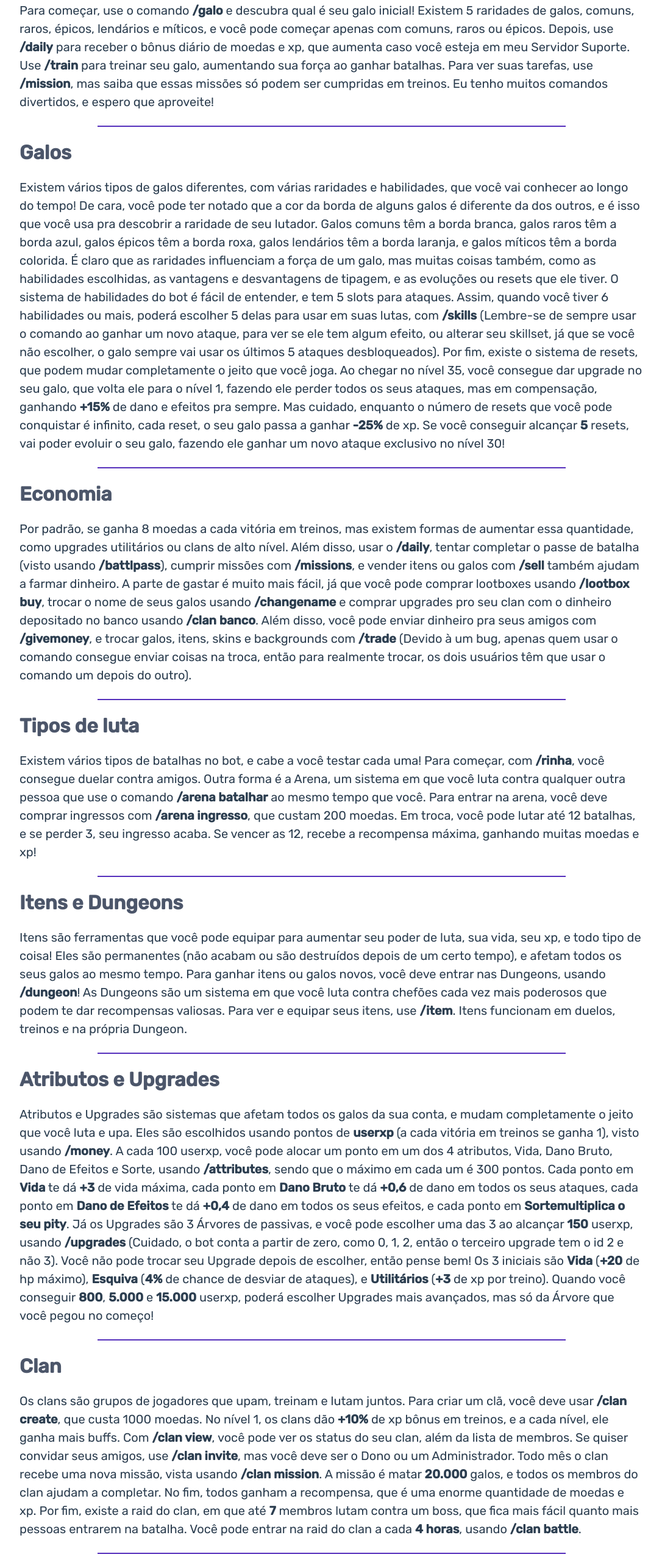
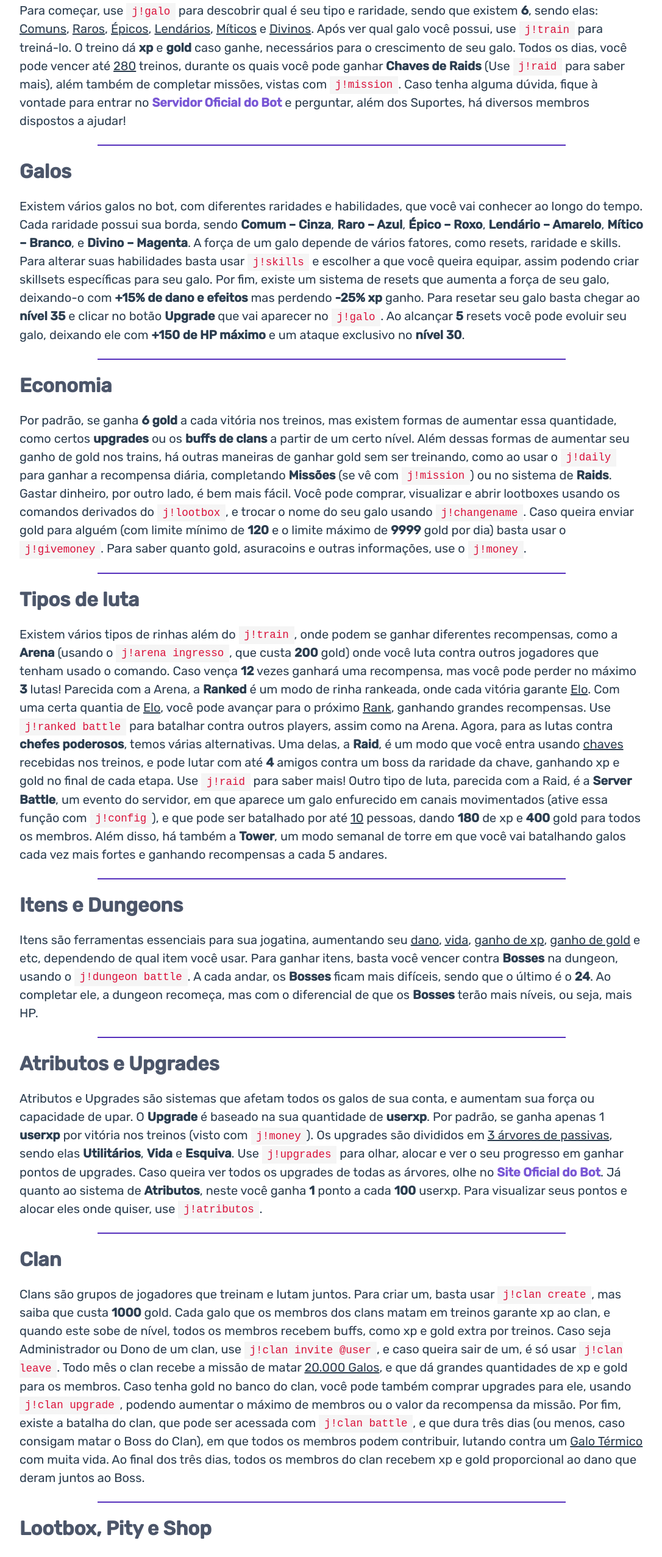
Before and after one commit to Acnologla/asura-site, a Vue app: page /tutorial in a window 1280 px wide. Shown: the part 180-2733 px from the top of the page at 61% size, without its empty margins (96-1182 px from the left). Built offline with nearby package versions, Linux system fonts and the light colour scheme.

Commit message:
Finished trade update

```diff
--- a/src/trade/websocket.js
+++ b/src/trade/websocket.js
@@ -3,7 +3,7 @@ let w = {
 };
 
 export const connect = (token, messageCallback) => {
-  const ws = new WebSocket(`ws://localhost:80/ws?token=${token}`);
+  const ws = new WebSocket(`wss://trade.asurabot.com.br/ws?token=${token}`);
 
   ws.onopen = () => {
     console.log("connected");
--- a/src/views/Donate.vue
+++ b/src/views/Donate.vue
@@ -43,7 +43,7 @@
           class="column is-three-quarters-mobile is-half-tablet is-one-third-desktop is-half-tablet is-one-third-desktop is-one-fifth-fullhd"
         >
           <DonateCard
-            price="R$ 10 a cada 8000 moedas"
+            price="R$ 10 a cada 10000 moedas"
             description="Comprar dinheiro avulsamente na sua conta."
             title="Compra de dinheiro"
           />
@@ -52,7 +52,7 @@
           class="column is-three-quarters-mobile is-half-tablet is-one-third-desktop is-one-fifth-fullhd"
         >
           <DonateCard
-            price="R$ 10 a cada 5000 Xp"
+            price="R$ 10 a cada 6500 Xp"
             description="Comprar Xp avulsamente na sua conta."
             title="Compra de Xp"
           />
@@ -70,7 +70,7 @@
           class="column is-three-quarters-mobile is-half-tablet is-one-third-desktop is-one-fifth-fullhd"
         >
           <DonateCard
-            price="R$ 10 a cada 1500 UserXp"
+            price="R$ 10 a cada 2000 UserXp"
             description="Comprar UserXp avulsamente na sua conta."
             title="Compra de UserXp"
           />
--- a/src/views/Home.vue
+++ b/src/views/Home.vue
@@ -103,6 +103,10 @@
   .invite {
     margin-right: 0px !important;
   }
+  .title {
+    margin-bottom: 30px !important;
+  }
+
   .arrow {
     top: 82vh;
   }
--- a/src/views/RinhaTutorial.vue
+++ b/src/views/RinhaTutorial.vue
@@ -3,16 +3,26 @@
     <section>
       <h2 class="title">Como jogar</h2>
       <p class="aboutDescription">
-        Para começar, use o comando <span class="bold">/galo</span> e descubra
-        qual é seu galo inicial! Existem 5 raridades de galos, comuns, raros,
-        épicos, lendários e míticos, e você pode começar apenas com comuns,
-        raros ou épicos. Depois, use <span class="bold">/daily</span> para
-        receber o bônus diário de moedas e xp, que aumenta caso você esteja em
-        meu Servidor Suporte. Use <span class="bold">/train</span> para treinar
-        seu galo, aumentando sua força ao ganhar batalhas. Para ver suas
-        tarefas, use <span class="bold">/mission</span>, mas saiba que essas
-        missões só podem ser cumpridas em treinos. Eu tenho muitos comandos
-        divertidos, e espero que aproveite!
+        Para começar, use <code>j!galo</code> para descobrir qual é seu tipo e
+        raridade, sendo que existem <span class="bold">6</span>, sendo elas:
+        <span class="underline">Comuns</span>,
+        <span class="underline">Raros</span>,
+        <span class="underline">Épicos</span>,
+        <span class="underline">Lendários</span>,
+        <span class="underline">Míticos</span> e
+        <span class="underline">Divinos</span>. Após ver qual galo você possui,
+        use <code>j!train</code> para treiná-lo. O treino dá
+        <span class="bold">xp</span> e <span class="bold">gold</span> caso
+        ganhe, necessários para o crescimento de seu galo. Todos os dias, você
+        pode vencer até <span class="underline">280</span> treinos, durante os
+        quais você pode ganhar <span class="bold">Chaves de Raids</span> (Use
+        <code>j!raid</code> para saber mais), além também de completar missões,
+        vistas com <code>j!mission</code>. Caso tenha alguma dúvida, fique à
+        vontade para entrar no
+        <a href="https://discord.gg/eYr8mPGAJr" target="_blank"
+          ><span class="bold">Servidor Oficial do Bot</span></a
+        >
+        e perguntar, além dos Suportes, há diversos membros dispostos a ajudar!
       </p>
     </section>
     <hr
@@ -21,31 +31,26 @@
     <section>
       <h2 class="title">Galos</h2>
       <p class="aboutDescription">
-        Existem vários tipos de galos diferentes, com várias raridades e
-        habilidades, que você vai conhecer ao longo do tempo! De cara, você pode
-        ter notado que a cor da borda de alguns galos é diferente da dos outros,
-        e é isso que você usa pra descobrir a raridade de seu lutador. Galos
-        comuns têm a borda branca, galos raros têm a borda azul, galos épicos
-        têm a borda roxa, galos lendários têm a borda laranja, e galos míticos
-        têm a borda colorida. É claro que as raridades influenciam a força de um
-        galo, mas muitas coisas também, como as habilidades escolhidas, as
-        vantagens e desvantagens de tipagem, e as evoluções ou resets que ele
-        tiver. O sistema de habilidades do bot é fácil de entender, e tem 5
-        slots para ataques. Assim, quando você tiver 6 habilidades ou mais,
-        poderá escolher 5 delas para usar em suas lutas, com
-        <span class="bold">/skills</span> (Lembre-se de sempre usar o comando ao
-        ganhar um novo ataque, para ver se ele tem algum efeito, ou alterar seu
-        skillset, já que se você não escolher, o galo sempre vai usar os últimos
-        5 ataques desbloqueados). Por fim, existe o sistema de resets, que podem
-        mudar completamente o jeito que você joga. Ao chegar no nível 35, você
-        consegue dar upgrade no seu galo, que volta ele para o nível 1, fazendo
-        ele perder todos os seus ataques, mas em compensação, ganhando
-        <span class="bold">+15%</span> de dano e efeitos pra sempre. Mas
-        cuidado, enquanto o número de resets que você pode conquistar é
-        infinito, cada reset, o seu galo passa a ganhar
-        <span class="bold">-25%</span> de xp. Se você conseguir alcançar
-        <span class="bold">5</span> resets, vai poder evoluir o seu galo,
-        fazendo ele ganhar um novo ataque exclusivo no nível 30!
+        Existem vários galos no bot, com diferentes raridades e habilidades, que
+        você vai conhecer ao longo do tempo. Cada raridade possui sua borda,
+        sendo <span class="bold">Comum – Cinza</span>,
+        <span class="bold">Raro – Azul</span>,
+        <span class="bold">Épico – Roxo</span>,
+        <span class="bold">Lendário – Amarelo</span>,
+        <span class="bold">Mítico – Branco</span>, e
+        <span class="bold">Divino – Magenta</span>. A força de um galo depende
+        de vários fatores, como resets, raridade e skills. Para alterar suas
+        habilidades basta usar <code>j!skills</code> e escolher a que você
+        queira equipar, assim podendo criar skillsets específicas para seu galo.
+        Por fim, existe um sistema de resets que aumenta a força de seu galo,
+        deixando-o com <span class="bold">+15% de dano e efeitos</span> mas
+        perdendo <span class="bold">-25% xp</span> ganho. Para resetar seu galo
+        basta chegar ao <span class="bold">nível 35</span> e clicar no botão
+        <span class="bold">Upgrade</span> que vai aparecer no
+        <code>j!galo</code>. Ao alcançar <span class="bold">5</span> resets você
+        pode evoluir seu galo, deixando ele com
+        <span class="bold">+150 de HP máximo</span> e um ataque exclusivo no
+        <span class="bold">nível 30</span>.
       </p>
     </section>
     <hr
@@ -54,23 +59,23 @@
     <section>
       <h2 class="title">Economia</h2>
       <p class="aboutDescription">
-        Por padrão, se ganha 8 moedas a cada vitória em treinos, mas existem
-        formas de aumentar essa quantidade, como upgrades utilitários ou clans
-        de alto nível. Além disso, usar o <span class="bold">/daily</span>,
-        tentar completar o passe de batalha (visto usando
-        <span class="bold">/battlpass</span>), cumprir missões com
-        <span class="bold">/missions</span>, e vender itens ou galos com
-        <span class="bold">/sell</span> também ajudam a farmar dinheiro. A parte
-        de gastar é muito mais fácil, já que você pode comprar lootboxes usando
-        <span class="bold">/lootbox buy</span>, trocar o nome de seus galos
-        usando <span class="bold">/changename</span> e comprar upgrades pro seu
-        clan com o dinheiro depositado no banco usando
-        <span class="bold">/clan banco</span>. Além disso, você pode enviar
-        dinheiro pra seus amigos com <span class="bold">/givemoney</span>, e
-        trocar galos, itens, skins e backgrounds com
-        <span class="bold">/trade</span> (Devido à um bug, apenas quem usar o
-        comando consegue enviar coisas na troca, então para realmente trocar, os
-        dois usuários têm que usar o comando um depois do outro).
+        Por padrão, se ganha <span class="bold">6 gold</span> a cada vitória nos
+        treinos, mas existem formas de aumentar essa quantidade, como certos
+        <span class="bold">upgrades</span> ou os
+        <span class="bold">buffs de clans</span> a partir de um certo nível.
+        Além dessas formas de aumentar seu ganho de gold nos trains, há outras
+        maneiras de ganhar gold sem ser treinando, como ao usar o
+        <code>j!daily</code> para ganhar a recompensa diária, completando
+        <span class="bold">Missões</span> (se vê com <code>j!mission</code>) ou
+        no sistema de <span class="bold">Raids</span>. Gastar dinheiro, por
+        outro lado, é bem mais fácil. Você pode comprar, visualizar e abrir
+        lootboxes usando os comandos derivados do <code>j!lootbox</code>, e
+        trocar o nome do seu galo usando <code>j!changename</code>. Caso queira
+        enviar gold para alguém (com limite mínimo de
+        <span class="bold">120</span> e o limite máximo de
+        <span class="bold">9999</span> gold por dia) basta usar o
+        <code>j!givemoney</code>. Para saber quanto gold, asuracoins e outras
+        informações, use o <code>j!money</code>.
       </p>
     </section>
     <hr
@@ -79,16 +84,34 @@
     <section>
       <h2 class="title">Tipos de luta</h2>
       <p class="aboutDescription">
-        Existem vários tipos de batalhas no bot, e cabe a você testar cada uma!
-        Para começar, com <span class="bold">/rinha</span>, você consegue duelar
-        contra amigos. Outra forma é a Arena, um sistema em que você luta contra
-        qualquer outra pessoa que use o comando
-        <span class="bold">/arena batalhar</span> ao mesmo tempo que você. Para
-        entrar na arena, você deve comprar ingressos com
-        <span class="bold">/arena ingresso</span>, que custam 200 moedas. Em
-        troca, você pode lutar até 12 batalhas, e se perder 3, seu ingresso
-        acaba. Se vencer as 12, recebe a recompensa máxima, ganhando muitas
-        moedas e xp!
+        Existem vários tipos de rinhas além do <code>j!train</code>, onde podem
+        se ganhar diferentes recompensas, como a
+        <span class="bold">Arena</span> (usando o <code>j!arena ingresso</code>,
+        que custa <span class="bold">200</span> gold) onde você luta contra
+        outros jogadores que tenham usado o comando. Caso vença
+        <span class="bold">12</span> vezes ganhará uma recompensa, mas você pode
+        perder no máximo <span class="bold">3</span> lutas! Parecida com a
+        Arena, a <span class="bold">Ranked</span> é um modo de rinha rankeada,
+        onde cada vitória garante <span class="underline">Elo</span>. Com uma
+        certa quantia de <span class="underline">Elo</span>, você pode avançar
+        para o próximo <span class="underline">Rank</span>, ganhando grandes
+        recompensas. Use <code>j!ranked battle</code> para batalhar contra
+        outros players, assim como na Arena. Agora, para as lutas contra
+        <span class="bold">chefes poderosos</span>, temos várias alternativas.
+        Uma delas, a <span class="bold">Raid</span>, é um modo que você entra
+        usando <span class="underline">chaves</span> recebidas nos treinos, e
+        pode lutar com até <span class="bold">4</span> amigos contra um boss da
+        raridade da chave, ganhando xp e gold no final de cada etapa. Use
+        <code>j!raid</code> para saber mais! Outro tipo de luta, parecida com a
+        Raid, é a <span class="bold">Server Battle</span>, um evento do
+        servidor, em que aparece um galo enfurecido em canais movimentados
+        (ative essa função com <code>j!config</code>), e que pode ser batalhado
+        por até <span class="underline">10</span> pessoas, dando
+        <span class="bold">180</span> de xp e <span class="bold">400</span> gold
+        para todos os membros. Além disso, há também a
+        <span class="bold">Tower</span>, um modo semanal de torre em que você
+        vai batalhando galos cada vez mais fortes e ganhando recompensas a cada
+        5 andares.
       </p>
     </section>
     <hr
@@ -97,15 +120,18 @@
     <section>
       <h2 class="title">Itens e Dungeons</h2>
       <p class="aboutDescription">
-        Itens são ferramentas que você pode equipar para aumentar seu poder de
-        luta, sua vida, seu xp, e todo tipo de coisa! Eles são permanentes (não
-        acabam ou são destruídos depois de um certo tempo), e afetam todos os
-        seus galos ao mesmo tempo. Para ganhar itens ou galos novos, você deve
-        entrar nas Dungeons, usando <span class="bold">/dungeon</span>! As
-        Dungeons são um sistema em que você luta contra chefões cada vez mais
-        poderosos que podem te dar recompensas valiosas. Para ver e equipar seus
-        itens, use <span class="bold">/item</span>. Itens funcionam em duelos,
-        treinos e na própria Dungeon.
+        Itens são ferramentas essenciais para sua jogatina, aumentando seu
+        <span class="underline">dano</span>,
+        <span class="underline">vida</span>,
+        <span class="underline">ganho de xp</span>,
+        <span class="underline">ganho de gold</span> e etc, dependendo de qual
+        item você usar. Para ganhar itens, basta você vencer contra
+        <span class="bold">Bosses</span> na dungeon, usando o
+        <code>j!dungeon battle</code>. A cada andar, os
+        <span class="bold">Bosses</span> ficam mais difíceis, sendo que o último
+        é o <span class="bold">24</span>. Ao completar ele, a dungeon recomeça,
+        mas com o diferencial de que os <span class="bold">Bosses</span> terão
+        mais níveis, ou seja, mais HP.
       </p>
     </section>
 
@@ -115,38 +141,23 @@
     <section>
       <h2 class="title">Atributos e Upgrades</h2>
       <p class="aboutDescription">
-        Atributos e Upgrades são sistemas que afetam todos os galos da sua
-        conta, e mudam completamente o jeito que você luta e upa. Eles são
-        escolhidos usando pontos de <span class="bold">userxp</span> (a cada
-        vitória em treinos se ganha 1), visto usando
-        <span class="bold">/money</span>. A cada 100 userxp, você pode alocar um
-        ponto em um dos 4 atributos, Vida, Dano Bruto, Dano de Efeitos e Sorte,
-        usando <span class="bold">/attributes</span>, sendo que o máximo em cada
-        um é 300 pontos. Cada ponto em <span class="bold">Vida</span> te dá
-        <span class="bold">+3</span> de vida máxima, cada ponto em
-        <span class="bold">Dano Bruto</span> te dá
-        <span class="bold">+0,6</span> de dano em todos os seus ataques, cada
-        ponto em <span class="bold">Dano de Efeitos</span> te dá
-        <span class="bold">+0,4</span> de dano em todos os seus efeitos, e cada
-        ponto em <span class="bold">Sorte</span>
-        <span class="bold">multiplica o seu pity</span>. Já os Upgrades são 3
-        Árvores de passivas, e você pode escolher uma das 3 ao alcançar
-        <span class="bold">150</span> userxp, usando
-        <span class="bold">/upgrades</span> (Cuidado, o bot conta a partir de
-        zero, como 0, 1, 2, então o terceiro upgrade tem o id 2 e não 3). Você
-        não pode trocar seu Upgrade depois de escolher, então pense bem! Os 3
-        iniciais são <span class="bold">Vida</span> (<span class="bold"
-          >+20</span
-        >
-        de hp máximo), <span class="bold">Esquiva</span> (<span class="bold"
-          >4%</span
-        >
-        de chance de desviar de ataques), e
-        <span class="bold">Utilitários</span> (<span class="bold">+3</span> de
-        xp por treino). Quando você conseguir <span class="bold">800</span>,
-        <span class="bold">5.000</span> e
-        <span class="bold">15.000</span> userxp, poderá escolher Upgrades mais
-        avançados, mas só da Árvore que você pegou no começo!
+        Atributos e Upgrades são sistemas que afetam todos os galos de sua
+        conta, e aumentam sua força ou capacidade de upar. O
+        <span class="bold">Upgrade</span> é baseado na sua quantidade de
+        <span class="bold">userxp</span>. Por padrão, se ganha apenas 1
+        <span class="bold">userxp</span> por vitória nos treinos (visto com
+        <code>j!money</code>). Os upgrades são divididos em
+        <span class="underline">3 árvores de passivas</span>, sendo elas
+        <span class="bold">Utilitários</span>, <span class="bold">Vida</span> e
+        <span class="bold">Esquiva</span>. Use <code>j!upgrades</code> para
+        olhar, alocar e ver o seu progresso em ganhar pontos de upgrades. Caso
+        queira ver todos os upgrades de todas as árvores, olhe no
+        <a href="https://asurabot.com.br/info" target="_blank"
+          ><span class="bold">Site Oficial do Bot</span></a
+        >. Já quanto ao sistema de <span class="bold">Atributos</span>, neste
+        você ganha <span class="bold">1</span> ponto a cada
+        <span class="bold">100</span> userxp. Para visualizar seus pontos e
+        alocar eles onde quiser, use <code>j!atributos</code>.
       </p>
     </section>
     <hr
@@ -155,22 +166,53 @@
     <section>
       <h2 class="title">Clan</h2>
       <p class="aboutDescription">
-        Os clans são grupos de jogadores que upam, treinam e lutam juntos. Para
-        criar um clã, você deve usar <span class="bold">/clan create</span>, que
-        custa 1000 moedas. No nível 1, os clans dão
-        <span class="bold">+10%</span> de xp bônus em treinos, e a cada nível,
-        ele ganha mais buffs. Com <span class="bold">/clan view</span>, você
-        pode ver os status do seu clan, além da lista de membros. Se quiser
-        convidar seus amigos, use <span class="bold">/clan invite</span>, mas
-        você deve ser o Dono ou um Administrador. Todo mês o clan recebe uma
-        nova missão, vista usando <span class="bold">/clan mission</span>. A
-        missão é matar <span class="bold">20.000</span> galos, e todos os
-        membros do clan ajudam a completar. No fim, todos ganham a recompensa,
-        que é uma enorme quantidade de moedas e xp. Por fim, existe a raid do
-        clan, em que até <span class="bold">7</span> membros lutam contra um
-        boss, que fica mais fácil quanto mais pessoas entrarem na batalha. Você
-        pode entrar na raid do clan a cada <span class="bold">4 horas</span>,
-        usando <span class="bold">/clan battle</span>.
+        Clans são grupos de jogadores que treinam e lutam juntos. Para criar um,
+        basta usar <code>j!clan create</code>, mas saiba que custa
+        <span class="bold">1000</span> gold. Cada galo que os membros dos clans
+        matam em treinos garante xp ao clan, e quando este sobe de nível, todos
+        os membros recebem buffs, como xp e gold extra por treinos. Caso seja
+        Administrador ou Dono de um clan, use <code>j!clan invite @user</code>,
+        e caso queira sair de um, é só usar <code>j!clan leave</code>. Todo mês
+        o clan recebe a missão de matar
+        <span class="underline">20.000 Galos</span>, e que dá grandes
+        quantidades de xp e gold para os membros. Caso tenha gold no banco do
+        clan, você pode também comprar upgrades para ele, usando
+        <code>j!clan upgrade</code>, podendo aumentar o máximo de membros ou o
+        valor da recompensa da missão. Por fim, existe a batalha do clan, que
+        pode ser acessada com <code>j!clan battle</code>, e que dura três dias
+        (ou menos, caso consigam matar o Boss do Clan), em que todos os membros
+        podem contribuir, lutando contra um
+        <span class="underline">Galo Térmico</span> com muita vida. Ao final dos
+        três dias, todos os membros do clan recebem xp e gold proporcional ao
+        dano que deram juntos ao Boss.
+      </p>
+    </section>
+    <hr
+      style="margin-left: 10vw; margin-right: 10vw; background-color: #552fbc"
+    />
+    <section>
+      <h2 class="title">Lootbox, Pity e Shop</h2>
+      <p class="aboutDescription">
+        O principal jeito de conseguir novos galos são as Lootboxes, ganhadas na
+        <span class="bold">Dungeon</span> ou compradas com
+        <span class="bold">gold</span>. Usando <code>j!lootbox buy</code>, você
+        pode comprar caixas, usando <code>j!lootbox open</code> você pode abrir
+        suas caixas, e com <code>j!lootbox view</code> você pode visualizar suas
+        caixas. Já o <span class="bold">Pity</span> é o sistema de sorte do bot,
+        que influencia suas chances de conseguir galos, cosméticos e itens de
+        maiores raridades. Para aumentar seu pity, basta abrir Lootboxes, mas
+        saiba que o Pity é resetado quando você recebe algo que seja da maior
+        raridade possível de vir na caixa. Por fim, o
+        <span class="bold">Shop</span> é a lojinha do bot, acessada com
+        <code>j!shop</code>, e que atualiza de
+        <span class="underline">10 em 10 horas</span>, e oferece diversos
+        produtos, desde <span class="bold">xp</span>,
+        <span class="bold">galos</span> e <span class="bold">cosméticos</span>,
+        como também <span class="bold">itens</span> e
+        <span class="bold">AsuraCoins</span>. Mas saiba que os produtos do Shop
+        vêm com preços acima do que realmente valem, então pode valer a pena
+        esperar a chance de que um deles venha com o
+        <span class="bold">desconto aleatório de 20%</span>!
       </p>
     </section>
     <hr
@@ -181,10 +223,10 @@
       <p class="aboutDescription">
         Quer ganhar elo e subir de rank? Quer ganhar prêmios valiosos e aparecer
         no ranking geral de jogadores? Então é com as rankeadas que você vai
-        conseguir! Para começar, use <span class="bold">/ranked battle</span>,
-        que funciona do mesmo jeito que a Arena, em que outros jogadores têm que
-        usar o comando ao mesmo tempo que você. A cada vitória, você ganha elo,
-        e com pontos suficientes, sobe de rank, ganhando muitas recompensas!
+        conseguir! Para começar, use <code>/ranked battle</code>, em que outros
+        jogadores têm que usar o comando ao mesmo tempo que você. A cada
+        vitória, você ganha <span class="bold">elo</span>, e com pontos
+        suficientes, sobe de rank, ganhando muitas recompensas!
       </p>
     </section>
     <hr
@@ -194,12 +236,12 @@
       <h2 class="title">Cosméticos</h2>
       <p class="aboutDescription">
         Você pode ganhar skins e backgrounds ao longo da sua jornada, ao comprar
-        lootboxes cosméticas, que custam 500 moedas. Skins alteram o visual dos
-        seus galos, e backgrounds alteram a imagem que aparece nos comandos
-        <span class="bold">/galo</span> e <span class="bold">/profile</span>. Ao
+        lootboxes cosméticas, que custam <span class="bold">500 moedas</span>.
+        Skins alteram o visual dos seus galos, e backgrounds alteram a imagem
+        que aparece nos comandos <code>/galo</code> e <code>/profile</code>. Ao
         comprar a lootbox cosmética, pode vir qualquer skin de qualquer galo,
-        além de qualquer background, que são equipados com
-        <span class="bold">/skins</span> e <span class="bold">/equipitem</span>.
+        além de qualquer background, que são equipados com <code>/skins</code> e
+        <code>/equipitem</code>.
       </p>
     </section>
     <hr
@@ -222,6 +264,10 @@ article {
 .bold {
   font-weight: 600;
 }
+.underline {
+  text-decoration: underline;
+}
+
 [data-theme="dark"] .bold {
   color: #fff;
   font-weight: 500;
--- a/src/views/Trade.vue
+++ b/src/views/Trade.vue
@@ -160,6 +160,10 @@ export default {
           alert("Trade confirmada");
           this.$router.push("/");
           break;
+        case "trade_error":
+          alert(`Erro troca, desconfirme e tente denovo: ${message.error}`);
+
+          break;
       }
     },
     getItemImage(item) {
```
Also changed, not shown: src/components/VipCard.vue (+13 -7 lines), 14 other files (tests, documents, lock files or other folders).
